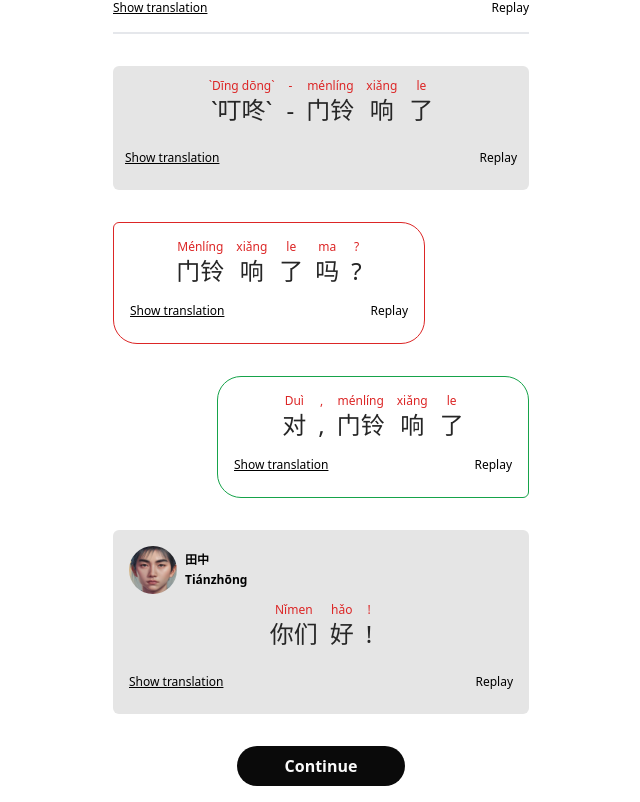
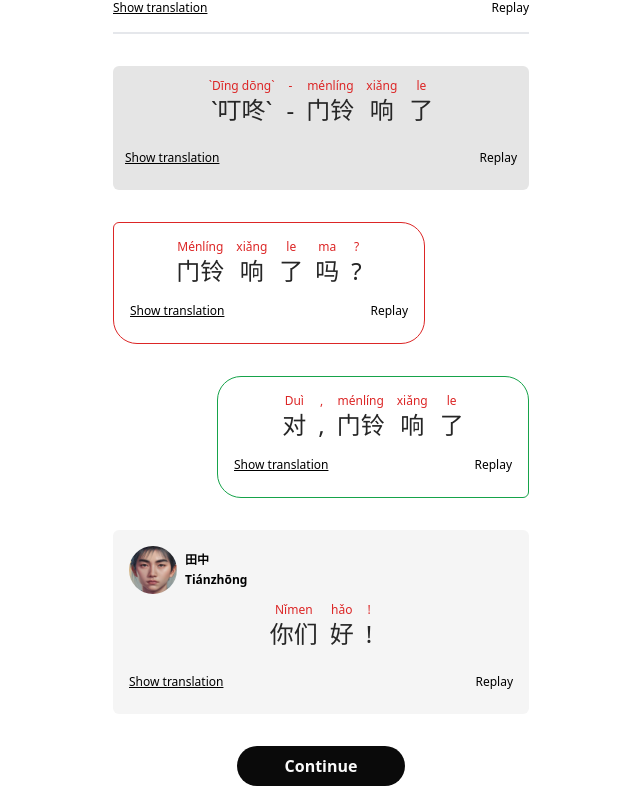
Before and after one commit to luanlabcom/eslingo, a React (Vite) app: page / in a window 1280 px wide. Shown: the part 512-1314 px from the top of the page, without its empty margins (319-959 px from the left). Built offline with nearby package versions, Linux system fonts and the light colour scheme.

Commit message:
Change bg color of .dialogue to bg-neutral-100

```diff
--- a/src/index.css
+++ b/src/index.css
@@ -4,7 +4,7 @@
 
 @layer components {
   .dialogue {
-    @apply flex w-full flex-col gap-2 rounded-md bg-neutral-200 p-4 pb-2 text-left mt-4;
+    @apply flex w-full flex-col gap-2 rounded-md bg-neutral-100 p-4 pb-2 text-left mt-4;
   }
 
   .narrative {
```
